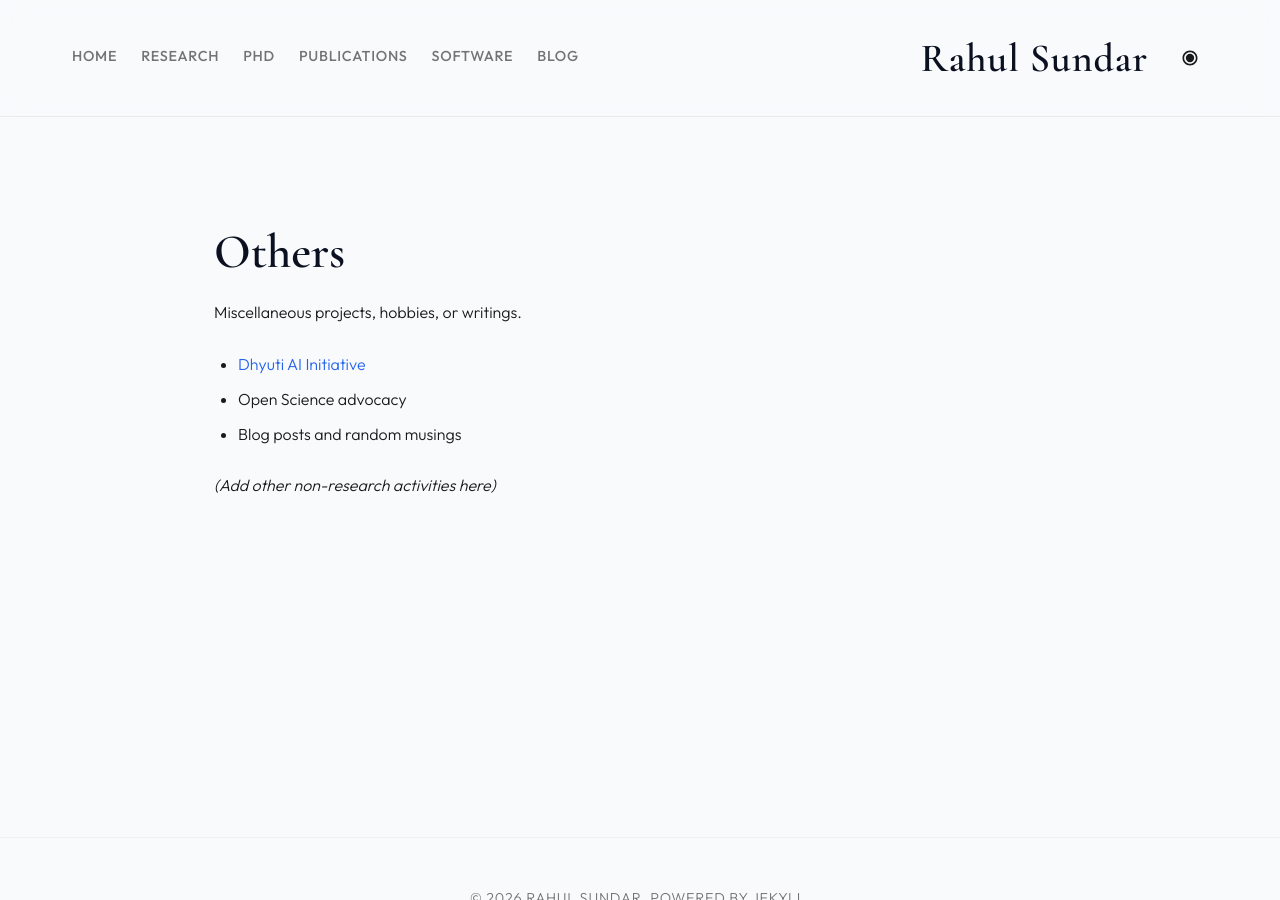
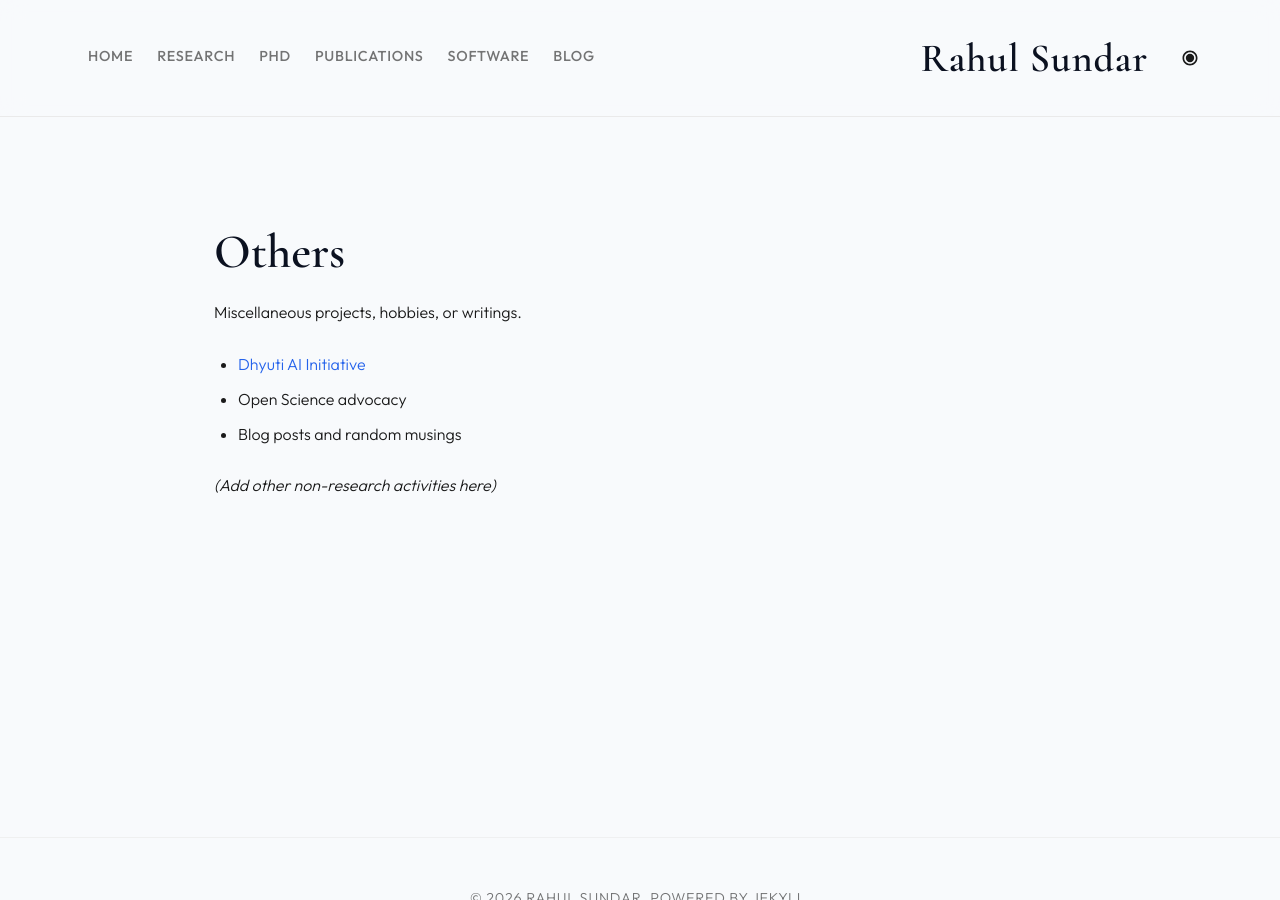
Before and after one commit to RahulSundar/rahulsundar.github.io, a Jekyll site: the page built from others.md, in a window 1280 px wide and 900 px high. Built offline with Jekyll 4.4.1, drawn with Linux system fonts in a browser that asks for light colours.

Commit message:
Fix header layout for phone and laptop specs

```diff
--- a/_layouts/default.html
+++ b/_layouts/default.html
@@ -41,11 +41,10 @@
                 <a href="{{ '/blog/' | relative_url }}">Blog</a>
             </nav>
 
-            <div class="header-right">
-                <!-- Site Title (Right) -->
+            <!-- Site Title (Center on Mobile, Right on Desktop) -->
             <a class="site-title" href="{{ '/' | relative_url }}">{{ site.title }}</a>
 
-                <!-- Actions -->
+            <!-- Actions (Far Right) -->
             <div class="header-actions">
                 <button class="theme-toggle" id="theme-toggle-btn" aria-label="Toggle theme">
                     <!-- Sun/Moon SVG will be dynamically swapped or handled via JS -->
@@ -54,7 +53,6 @@
                         <path d="M12 17A5 5 0 1 0 12 7a5 5 0 0 0 0 10z" />
                     </svg>
                 </button>
-                </div>
             </div>
         </div>
     </header>
--- a/assets/css/style.css
+++ b/assets/css/style.css
@@ -112,7 +112,6 @@
     margin: 0 auto;
     padding: 0 2rem;
     display: flex;
-    justify-content: space-between;
     align-items: center;
 }
 
@@ -141,6 +140,8 @@
     text-transform: uppercase;
     letter-spacing: 0.05em;
     flex-wrap: wrap;
+    margin-right: auto; /* Pushes everything else to the right */
+    padding-left: 1rem; /* Center-left positioning */
 }
 
 .site-nav a {
@@ -171,13 +172,6 @@
     width: 100%;
 }
 
-/* Right Header Container */
-.header-right {
-    display: flex;
-    align-items: center;
-    gap: 1.5rem;
-}
-
 /* Site Title */
 .site-title {
     font-family: var(--font-serif);
@@ -186,6 +180,7 @@
     color: var(--heading-color);
     letter-spacing: 0.02em;
     white-space: nowrap;
+    margin-right: 1.5rem; /* Space between title and toggle */
 }
 
 .site-title:hover {
@@ -361,35 +356,41 @@
 /* Media Queries */
 @media (max-width: 1000px) {
     .header-wrapper {
-        flex-wrap: wrap;
+        display: grid;
+        grid-template-columns: 1fr auto 1fr;
+        align-items: center;
     }
 
     .menu-toggle {
         display: block;
-        order: 1;
+        justify-self: start;
     }
 
-    .header-right {
-        order: 2;
+    .site-title {
+        justify-self: center;
+        font-size: 1.8rem;
+        margin-right: 0;
+    }
+
+    .header-actions {
+        justify-self: end;
     }
 
     .site-nav {
         display: none;
-        order: 3;
+        grid-column: 1 / -1;
         width: 100%;
         flex-direction: column;
         gap: 1.5rem;
         padding-top: 1.5rem;
         padding-bottom: 1rem;
         text-align: center;
+        margin-right: 0;
+        padding-left: 0;
     }
 
     .site-nav.active {
         display: flex;
-    }
-
-    .site-title {
-        font-size: 1.8rem;
     }
 }
 
```
Lines whose indentation alone changed are shown as unchanged.
